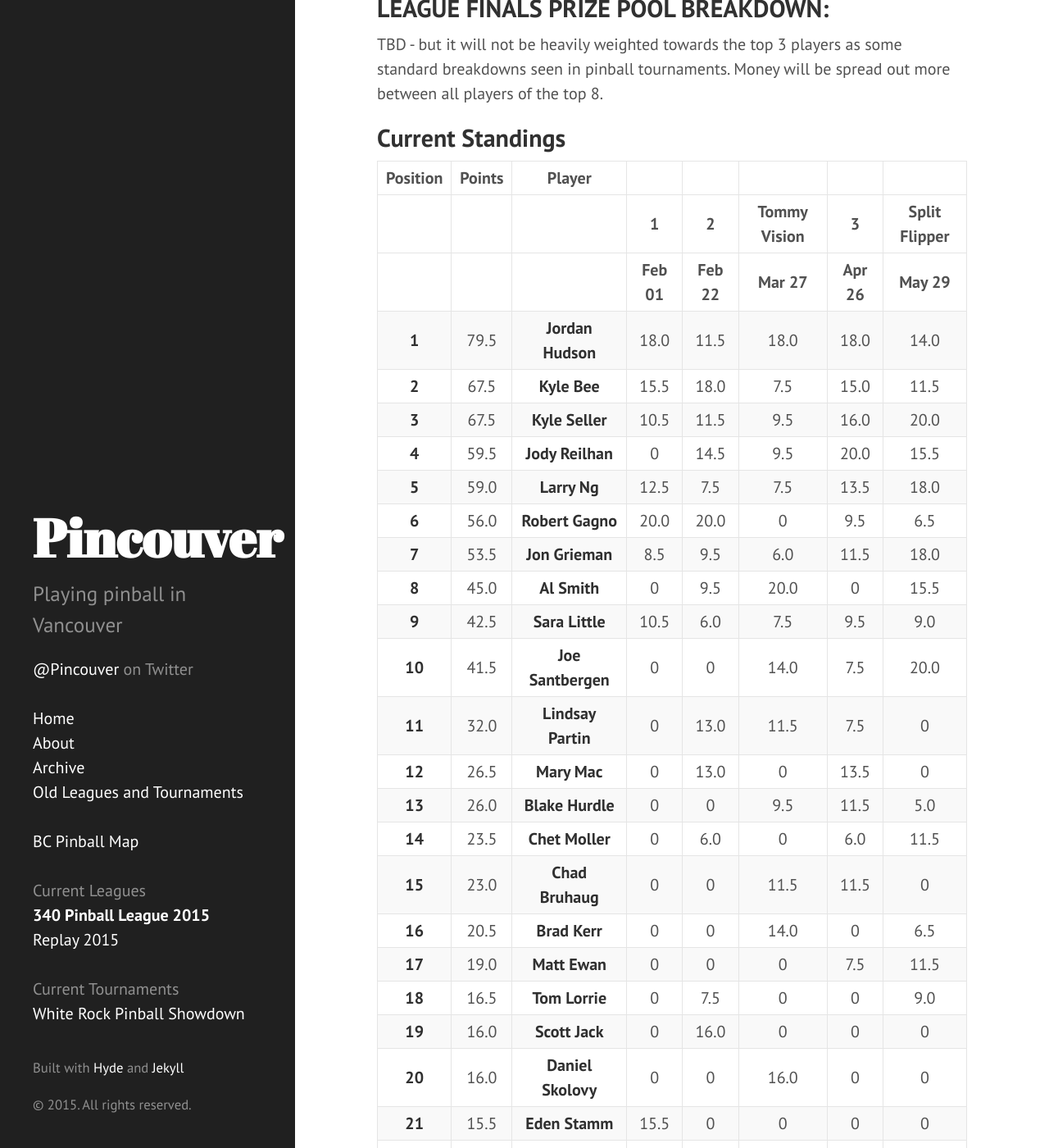
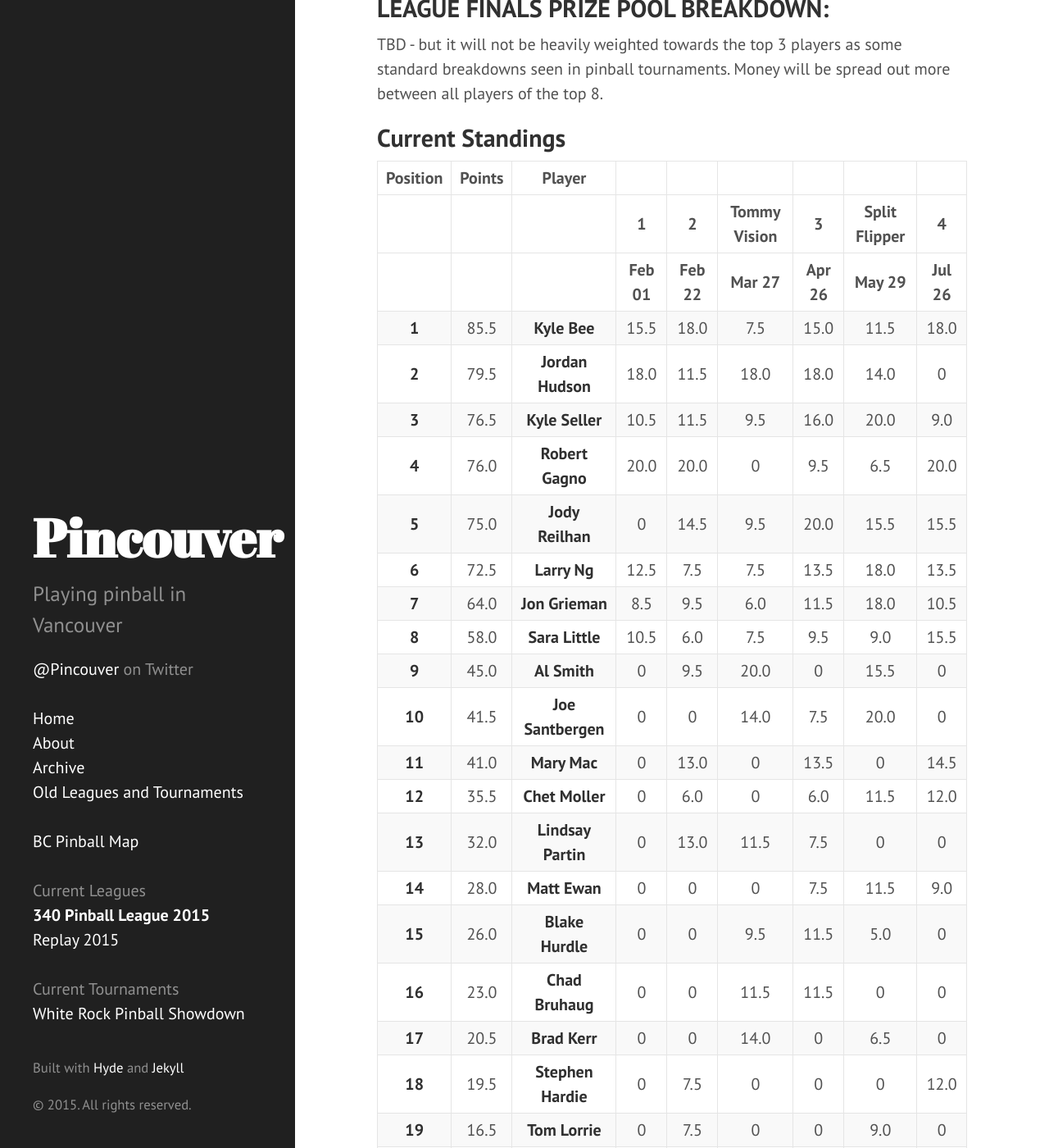
Before and after one commit to lytfyre/VancouverPinball, a Jekyll site: the page built from leagues/340_pinball.md, in a window 1280 px wide and 1400 px high, scrolled down 1236 px. Shown: the whole window at 82% size. Built offline with Jekyll 4.4.1, drawn with Linux system fonts in a browser that asks for light colours; some of the changed text lies outside the part shown.

```diff
--- a/leagues/340_pinball.md
+++ b/leagues/340_pinball.md
@@ -44,52 +44,53 @@ TBD - but it will not be heavily weighted towards the top 3 players as some stan
 
 ## Current Standings
 
-| Position | Points | Player | | | | | |
- | | | |1 | 2 | Tommy Vision | 3 | Split Flipper |
- | | | |Feb 01 | Feb 22 | Mar 27 | Apr 26 | May 29 |
-| :-------: | :-------: | :-------: | :-------: | :-------: | :-------: | :-------: | :-------:
-| **1**|79.5|**Jordan Hudson**|18.0|11.5|18.0|18.0|14.0|
-| **2**|67.5|**Kyle Bee**|15.5|18.0|7.5|15.0|11.5|
-| **3**|67.5|**Kyle Seller**|10.5|11.5|9.5|16.0|20.0|
-| **4**|59.5|**Jody Reilhan**|0|14.5|9.5|20.0|15.5|
-| **5**|59.0|**Larry Ng**|12.5|7.5|7.5|13.5|18.0|
-| **6**|56.0|**Robert Gagno**|20.0|20.0|0|9.5|6.5|
-| **7**|53.5|**Jon Grieman**|8.5|9.5|6.0|11.5|18.0|
-| **8**|45.0|**Al Smith**|0|9.5|20.0|0|15.5|
-| **9**|42.5|**Sara Little**|10.5|6.0|7.5|9.5|9.0|
-| **10**|41.5|**Joe Santbergen**|0|0|14.0|7.5|20.0|
-| **11**|32.0|**Lindsay Partin**|0|13.0|11.5|7.5|0|
-| **12**|26.5|**Mary Mac**|0|13.0|0|13.5|0|
-| **13**|26.0|**Blake Hurdle**|0|0|9.5|11.5|5.0|
-| **14**|23.5|**Chet Moller**|0|6.0|0|6.0|11.5|
-| **15**|23.0|**Chad Bruhaug**|0|0|11.5|11.5|0|
-| **16**|20.5|**Brad Kerr**|0|0|14.0|0|6.5|
-| **17**|19.0|**Matt Ewan**|0|0|0|7.5|11.5|
-| **18**|16.5|**Tom Lorrie**|0|7.5|0|0|9.0|
-| **19**|16.0|**Scott Jack**|0|16.0|0|0|0|
-| **20**|16.0|**Daniel Skolovy**|0|0|16.0|0|0|
-| **21**|15.5|**Eden Stamm**|15.5|0|0|0|0|
-| **22**|14.5|**Dave Mercier**|14.5|0|0|0|0|
-| **23**|14.5|**Shawn Haley**|0|14.5|0|0|0|
-| **24**|14.0|**Arlin Kalenchuk**|0|0|0|0|14.0|
-| **25**|14.0|**Danny Cabral**|0|0|14.0|0|0|
-| **26**|13.0|**Nolan Veljacic**|0|0|13.0|0|0|
-| **27**|12.5|**Brennan Lloyd**|12.5|0|0|0|0|
-| **28**|12.5|**Snickers Wallace**|12.5|0|0|0|0|
-| **29**|11.5|**Sean Parton**|0|0|0|0|11.5|
-| **30**|10.5|**Larry Glowacki**|10.5|0|0|0|0|
-| **31**|9.5|**Andrew Mannas**|0|0|0|9.5|0|
-| **32**|9.5|**Jack Nixon**|0|9.5|0|0|0|
-| **33**|9.0|**Ed Reitmeier**|0|0|0|0|9.0|
-| **34**|9.0|**Fenna**|0|0|0|0|9.0|
-| **35**|8.5|**J M**|8.5|0|0|0|0|
-| **36**|8.5|**Darryl 340**|8.5|0|0|0|0|
-| **37**|7.5|**Stephen Hardie**|0|7.5|0|0|0|
-| **38**|7.0|**Steve Gonda**|7.0|0|0|0|0|
-| **39**|7.0|**Penny Daniels**|7.0|0|0|0|0|
-| **40**|6.5|**Spencer Parton**|0|0|0|0|6.5|
-| **41**|6.5|**Ian Torn**|0|0|0|0|6.5|
-| **42**|6.0|**Darcy**|0|0|6.0|0|0|
-| **43**|6.0|**Matt Read**|0|0|0|6.0|0|
-| **44**|5.0|**Alex Mackay**|0|0|0|0|5.0|
-| **45**|5.0|**James**|0|0|5.0|0|0|
+| Position | Points | Player | | | | | | |
+ | | | |1 | 2 | Tommy Vision | 3 | Split Flipper | 4 |
+ | | | |Feb 01 | Feb 22 | Mar 27 | Apr 26 | May 29 | Jul 26 |
+| :-------: | :-------: | :-------: | :-------: | :-------: | :-------: | :-------: | :-------: | :-------:
+| **1**|85.5|**Kyle Bee**|15.5|18.0|7.5|15.0|11.5|18.0|
+| **2**|79.5|**Jordan Hudson**|18.0|11.5|18.0|18.0|14.0|0|
+| **3**|76.5|**Kyle Seller**|10.5|11.5|9.5|16.0|20.0|9.0|
+| **4**|76.0|**Robert Gagno**|20.0|20.0|0|9.5|6.5|20.0|
+| **5**|75.0|**Jody Reilhan**|0|14.5|9.5|20.0|15.5|15.5|
+| **6**|72.5|**Larry Ng**|12.5|7.5|7.5|13.5|18.0|13.5|
+| **7**|64.0|**Jon Grieman**|8.5|9.5|6.0|11.5|18.0|10.5|
+| **8**|58.0|**Sara Little**|10.5|6.0|7.5|9.5|9.0|15.5|
+| **9**|45.0|**Al Smith**|0|9.5|20.0|0|15.5|0|
+| **10**|41.5|**Joe Santbergen**|0|0|14.0|7.5|20.0|0|
+| **11**|41.0|**Mary Mac**|0|13.0|0|13.5|0|14.5|
+| **12**|35.5|**Chet Moller**|0|6.0|0|6.0|11.5|12.0|
+| **13**|32.0|**Lindsay Partin**|0|13.0|11.5|7.5|0|0|
+| **14**|28.0|**Matt Ewan**|0|0|0|7.5|11.5|9.0|
+| **15**|26.0|**Blake Hurdle**|0|0|9.5|11.5|5.0|0|
+| **16**|23.0|**Chad Bruhaug**|0|0|11.5|11.5|0|0|
+| **17**|20.5|**Brad Kerr**|0|0|14.0|0|6.5|0|
+| **18**|19.5|**Stephen Hardie**|0|7.5|0|0|0|12.0|
+| **19**|16.5|**Tom Lorrie**|0|7.5|0|0|9.0|0|
+| **20**|16.0|**Scott Jack**|0|16.0|0|0|0|0|
+| **21**|16.0|**Daniel Skolovy**|0|0|16.0|0|0|0|
+| **22**|15.5|**Eden Stamm**|15.5|0|0|0|0|0|
+| **23**|14.5|**Dave Mercier**|14.5|0|0|0|0|0|
+| **24**|14.5|**Shawn Haley**|0|14.5|0|0|0|0|
+| **25**|14.0|**Arlin Kalenchuk**|0|0|0|0|14.0|0|
+| **26**|14.0|**Danny Cabral**|0|0|14.0|0|0|0|
+| **27**|13.0|**Nolan Veljacic**|0|0|13.0|0|0|0|
+| **28**|12.5|**Brennan Lloyd**|12.5|0|0|0|0|0|
+| **29**|12.5|**Snickers Wallace**|12.5|0|0|0|0|0|
+| **30**|11.5|**Sean Parton**|0|0|0|0|11.5|0|
+| **31**|10.5|**Chad Wren**|0|0|0|0|0|10.5|
+| **32**|10.5|**Larry Glowacki**|10.5|0|0|0|0|0|
+| **33**|9.5|**Andrew Mannas**|0|0|0|9.5|0|0|
+| **34**|9.5|**Jack Nixon**|0|9.5|0|0|0|0|
+| **35**|9.0|**Ed Reitmeier**|0|0|0|0|9.0|0|
+| **36**|9.0|**Fenna**|0|0|0|0|9.0|0|
+| **37**|8.5|**J M**|8.5|0|0|0|0|0|
+| **38**|8.5|**Darryl 340**|8.5|0|0|0|0|0|
+| **39**|7.0|**Steve Gonda**|7.0|0|0|0|0|0|
+| **40**|7.0|**Penny Daniels**|7.0|0|0|0|0|0|
+| **41**|6.5|**Spencer Parton**|0|0|0|0|6.5|0|
+| **42**|6.5|**Ian Torn**|0|0|0|0|6.5|0|
+| **43**|6.0|**Darcy**|0|0|6.0|0|0|0|
+| **44**|6.0|**Matt Read**|0|0|0|6.0|0|0|
+| **45**|5.0|**Alex Mackay**|0|0|0|0|5.0|0|
+| **46**|5.0|**James**|0|0|5.0|0|0|0|
```
Also changed, not shown: other parts of leagues/340_pinball.md (+1 -1 lines), leagues/replay2015.md (+45 -2 lines).
